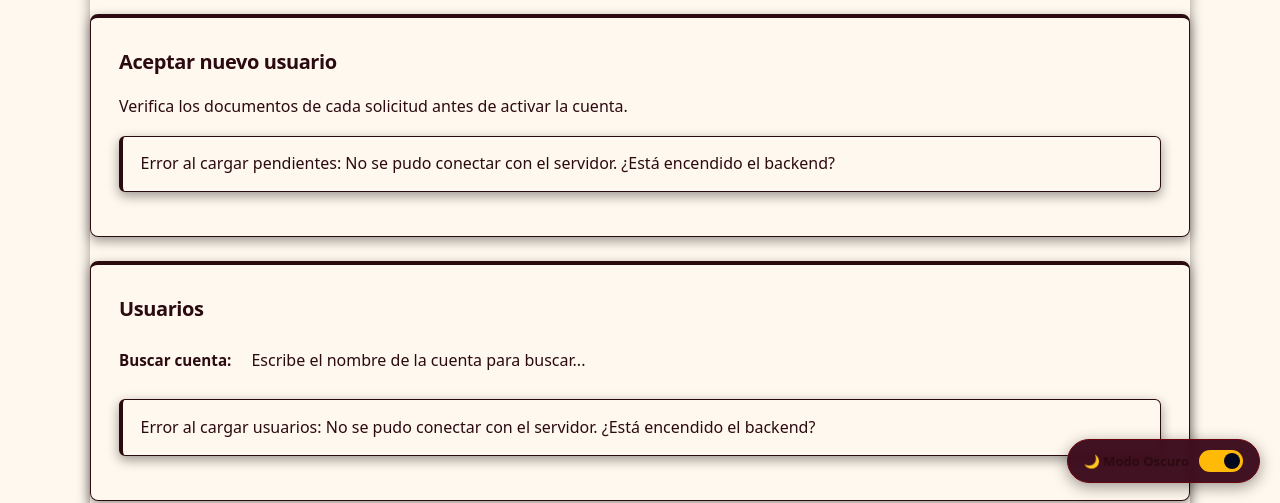
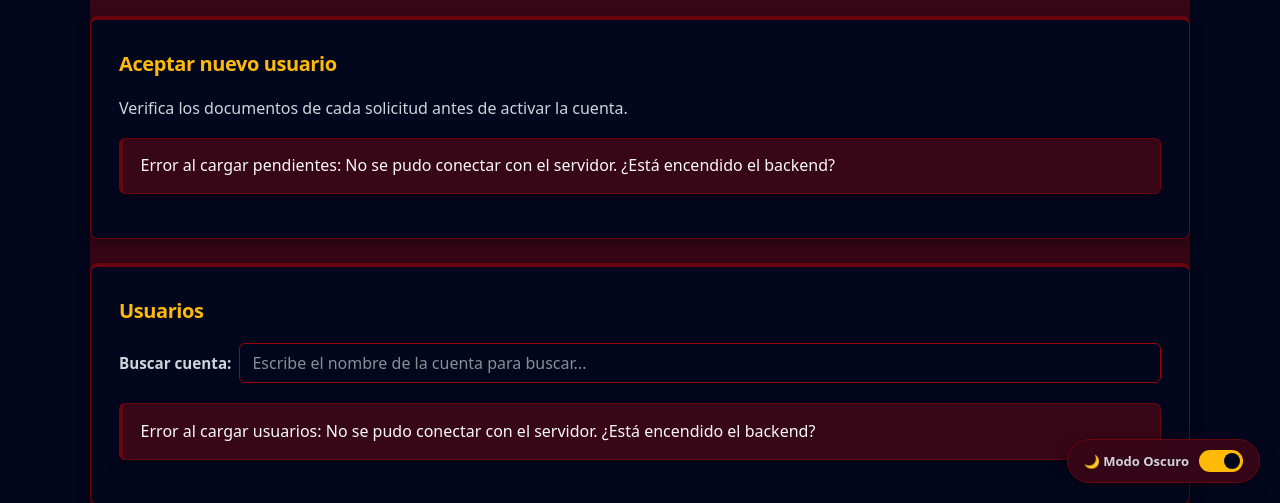
Before and after one commit to AnthonyLunaPalma/AppWebFoodLink, a website: page HTML/admin.html in a window 1280 px wide. Both pictures are taken after a click on the label 1221 px from the left and 758 px from the top of the page. Shown: the part 297-800 px from the top of the page. Drawn offline with Linux system fonts and the light colour scheme; no server answers.

Commit message:
intento modo oscuro definitivo 2

```diff
--- a/CSS/dark-mode.css
+++ b/CSS/dark-mode.css
@@ -1,4 +1,4 @@
-//* ==========================================
+/* ==========================================
    PALETA OSCURA - FoodLink (paleta2oscura.xlsx)
    ========================================== */
 body.dark-mode {
--- a/src/dark-mode.js
+++ b/src/dark-mode.js
@@ -1,5 +1,16 @@
-document.addEventListener('DOMContentLoaded', () => {
-    // 1. Insertar el switch flotante si no existe en el HTML actual
+(function() {
+    const applyTheme = (isDark) => {
+        if (isDark) {
+            document.body.classList.add('dark-mode');
+            localStorage.setItem('theme', 'dark');
+        } else {
+            document.body.classList.remove('dark-mode');
+            localStorage.setItem('theme', 'light');
+        }
+    };
+
+    const initDarkMode = () => {
+        // 1. Insertar el switch flotante si no existe
         if (!document.getElementById('theme-switch-container')) {
             const switchContainer = document.createElement('div');
             switchContainer.id = 'theme-switch-container';
@@ -17,22 +28,29 @@ document.addEventListener('DOMContentLoaded', () => {
         const toggleSwitch = document.getElementById('checkbox-dark-mode');
         const currentTheme = localStorage.getItem('theme');
 
-    // 2. Aplicar el tema guardado en localStorage
+        // 2. Aplicar el tema guardado en localStorage al cargar
         if (currentTheme === 'dark') {
             document.body.classList.add('dark-mode');
             if (toggleSwitch) toggleSwitch.checked = true;
+        } else {
+            document.body.classList.remove('dark-mode');
+            if (toggleSwitch) toggleSwitch.checked = false;
         }
 
         // 3. Escuchar los cambios del switch
         if (toggleSwitch) {
-        toggleSwitch.addEventListener('change', function(e) {
-            if (e.target.checked) {
-                document.body.classList.add('dark-mode');
-                localStorage.setItem('theme', 'dark');
-            } else {
-                document.body.classList.remove('dark-mode');
-                localStorage.setItem('theme', 'light');
-            }
+            const newSwitch = toggleSwitch.cloneNode(true);
+            toggleSwitch.parentNode.replaceChild(newSwitch, toggleSwitch);
+
+            newSwitch.addEventListener('change', function(e) {
+                applyTheme(e.target.checked);
             });
         }
-});
+    };
+
+    if (document.readyState === 'loading') {
+        document.addEventListener('DOMContentLoaded', initDarkMode);
+    } else {
+        initDarkMode();
+    }
+})();
```
Lines whose indentation alone changed are shown as unchanged.
